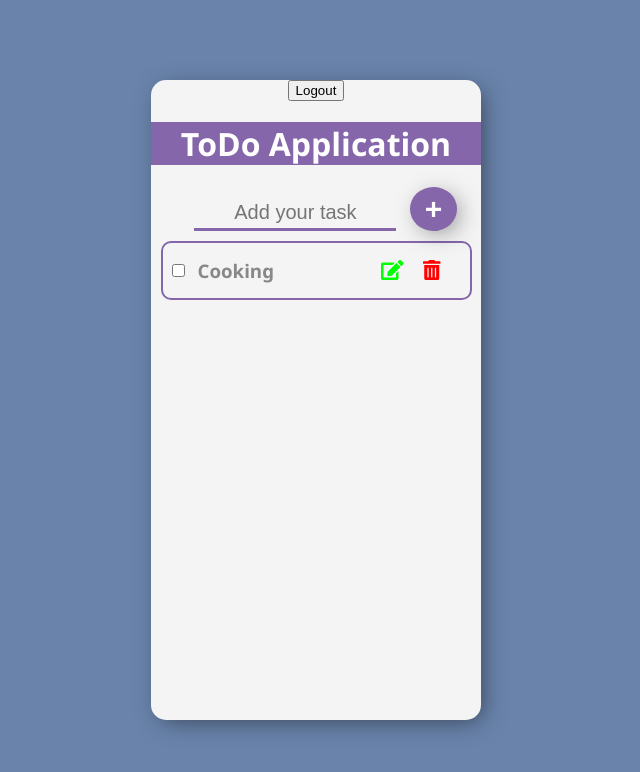
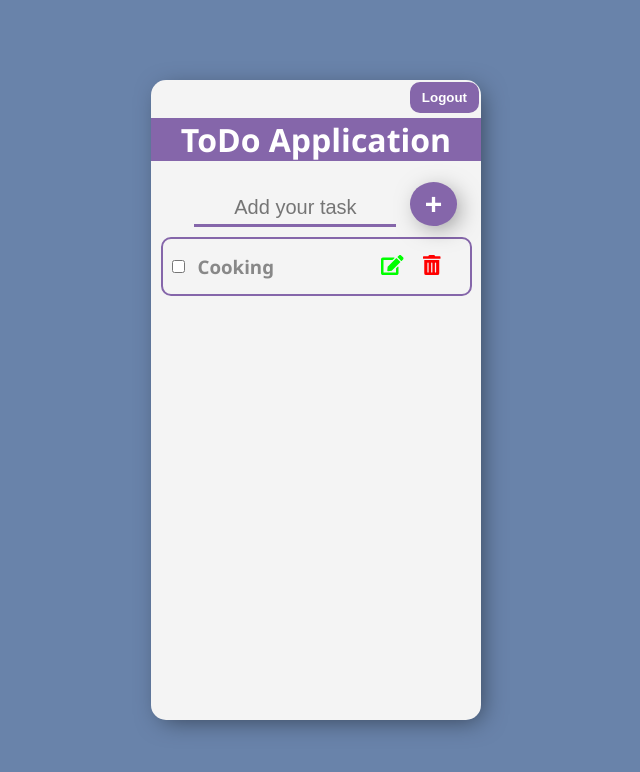
Before and after one commit to Shreyaswrp/TodoApp, a React (Create React App) app: page /todoapp in a window 1280 px wide. Shown: the top 772 px of the page, without its empty margins (324-964 px from the left). Built offline with nearby package versions, Linux system fonts and the light colour scheme; sample sign-in values are in the browser's storage.

Commit message:
Refactored: storing error message in the state

```diff
--- a/src/components/todoApp/Item/Item.js
+++ b/src/components/todoApp/Item/Item.js
@@ -18,7 +18,7 @@ const item = props => {
                 <FontAwesomeIcon className='btn edit' onClick={props.isUpdating ? props.saveUpdate : props.updateItem}
                     icon={props.isUpdating ? faCheck : faEdit} />
                 <FontAwesomeIcon className='btn delete' onClick={props.deleteItem} icon={faTrashAlt} />
-                <span id='errUpdateMsg'></span>
+                <span id='errUpdateMsg'>{props.errUpdateMsg}</span>
             </div>
         </div>
     )
--- a/src/components/todoApp/Items/Items.js
+++ b/src/components/todoApp/Items/Items.js
@@ -11,6 +11,7 @@ const items = props => {
                 isUpdating={item.isUpdating}
                 currentItem={props.currentItem}
                 isChecked={item.isChecked}
+                errUpdateMsg={item.errUpdateItemMsg}
                 itemCheckedHandler={() => props.itemCheckedHandler(index)}
                 setCurrentItemHandler={props.setCurrentItemHandler} />)}
         </div>
--- a/src/components/todoApp/todoList/ToDoList.css
+++ b/src/components/todoApp/todoList/ToDoList.css
@@ -17,6 +17,7 @@
   background-color: #8566aa;
   color: #fff;
   font-family: "Segoe UI", Tahoma, Geneva, Verdana, sans-serif;
+  margin-top: 5px;
 }
 
 .inputField {
@@ -68,8 +69,23 @@
 #noTaskAdded {
   color: #f00;
   display: block;
-  font-size: 26px;
+  font-size: 24px;
   margin-top: 8%;
   margin-right: 5%;
   font-weight: 600;
 }
+
+.logoutBtn {
+  background-color: #8566aa;
+  color: #fff;
+  border: #fff;
+  outline: none;
+  padding: 8px 12px;
+  border-radius: 10px;
+  font-weight: 700;
+  display: block;
+  margin-top: 2px;
+  margin-right: 2px;
+  margin-left: auto;
+  cursor: pointer;
+}
--- a/src/components/todoApp/todoList/ToDoList.js
+++ b/src/components/todoApp/todoList/ToDoList.js
@@ -11,10 +11,12 @@ class TodoList extends Component {
             id: new Date(),
             title: 'Cooking',
             isUpdating: false,
-            isChecked: false
+            isChecked: false,
+            errUpdateItemMsg: undefined
         }],
         currentItem: undefined,
-        updatedItemIndex: undefined
+        updatedItemIndex: undefined,
+        errAddItemMsg: undefined
     }
 
     static getDerivedStateFromProps(props, state) {
@@ -26,32 +28,28 @@ class TodoList extends Component {
 
     setCurrentItemHandler = (e) => {
         this.setState({
-            currentItem: e.target.value
+            currentItem: e.target.value,
+            errAddItemMsg: ''
         })
-        const errMsg = document.querySelector('#errAddMsg');
-        errMsg.innerHTML = '';
     }
 
     logoutHandler = () => {
         this.props.history.push('/');
         localStorage.clear();
-
     }
 
     addItemHandler = (e) => {
-        //this.setState({ isUpdating: false })
-        const errMsg = document.querySelector('#errAddMsg');
+        e.preventDefault();
         const inputField = document.querySelector('.inputField');
-        errMsg.innerHTML = '';
-        e.preventDefault();
+        this.setState({ errAddItemMsg: '' });
         const currentItem = this.state.currentItem;
         if (currentItem === undefined || currentItem.toString().trim() === '') {
-            return errMsg.innerHTML = 'Empty Field Not Allowed'
+            return this.setState({ errAddItemMsg: 'Empty Field Not Allowed' })
         }
         const updatedItems = [{ id: new Date(), title: currentItem }, ...this.state.items];
-        //updatedItems.unshift({ id: new Date(), title: currentItem });
         this.setState({ items: updatedItems });
         this.setState({ currentItem: '' });
+        this.setState({ errAddItemMsg: '' });
         inputField.value = '';
     }
 
@@ -70,7 +68,6 @@ class TodoList extends Component {
                 }
             ]
         });
-
     }
 
     deleteItemHandler = (index) => {
@@ -82,28 +79,24 @@ class TodoList extends Component {
 
     updateItemHandler = (index) => {
         console.log(index);
-        const errMsg = document.querySelector('#errUpdateMsg');
-        errMsg.innerHTML = '';
-        //this.setState({ isUpdating: true });
         const updatingItems = [...this.state.items]
+        updatingItems[index].errUpdateItemMsg = '';
         updatingItems[index].isUpdating = true
         this.setState({ currentItem: updatingItems[index].title });
-        this.setState({ items: updatingItems });
         this.setState({ updatedItemIndex: index });
     };
 
     saveUpdateHandler = () => {
-        const errMsg = document.querySelector('#errUpdateMsg');
-        errMsg.innerHTML = '';
         const updatedItems = [...this.state.items];
         const index = this.state.updatedItemIndex;
         if (this.state.currentItem.toString().trim() === '') {
-            return errMsg.innerHTML = 'Empty Field Not Allowed'
+            updatedItems[index].errUpdateItemMsg = 'Empty fields not allowed'
+            return this.setState({ items: updatedItems })
         }
         updatedItems[index].title = this.state.currentItem;
-        updatedItems[index].isUpdating = false
+        updatedItems[index].isUpdating = false;
+        updatedItems[index].errUpdateItemMsg = '';
         this.setState({ items: updatedItems });
-        //this.setState({ isUpdating: false });
         this.setState({ currentItem: '' });
     }
 
@@ -116,24 +109,23 @@ class TodoList extends Component {
     render() {
         return (
             <div className='appContainer'>
-                <button onClick={this.logoutHandler}>Logout</button>
+                <button className='logoutBtn' onClick={this.logoutHandler}>Logout</button>
                 <h1 className='appTitle'>ToDo Application</h1>
                 <input onChange={(e) => { this.setCurrentItemHandler(e) }}
                     className='inputField' type='text' placeholder='Add your task' />
                 <button onClick={this.addItemHandler} className='btn add'>+</button>
-                <span id='errAddMsg'></span>
+                <span id='errAddMsg'>{this.state.errAddItemMsg}</span>
                 {this.state.items.length === 0 ? <span id='noTaskAdded'>No Task Added</span> :
                     <Items storedItems={this.state.items} deleteItemHandler={this.deleteConfirmation}
                         updateItemHandler={this.updateItemHandler}
                         saveUpdateHandler={this.saveUpdateHandler}
                         itemCheckedHandler={this.itemCheckedHandler}
-                        setCurrentItemHandler={(e) => { this.setCurrentItemHandler(e) }} currentItem={this.state.currentItem} />
+                        setCurrentItemHandler={(e) => { this.setCurrentItemHandler(e) }}
+                        currentItem={this.state.currentItem} />
                 }
             </div>
         )
     }
-
-
 };
 
 export default TodoList;
```
